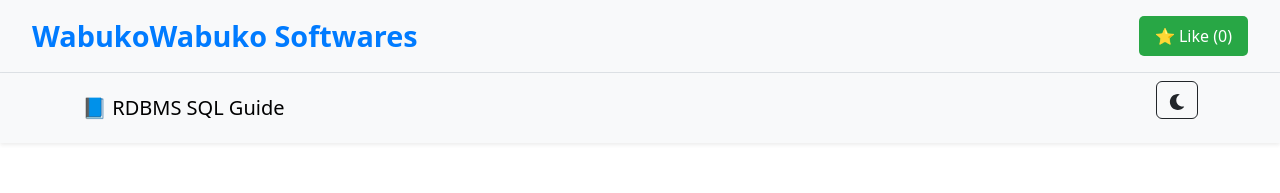
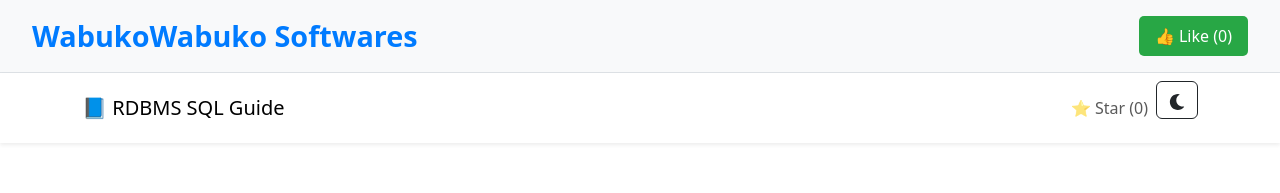
Before and after one commit to WabukoWabuko/RDBMS, a React (Create React App) app in the folder frontend/: page / in a window 1280 px wide. Shown: the top 193 px of the page. Built offline with nearby package versions, Linux system fonts and the light colour scheme; no server answers.

Commit message:
Like Button

```diff
--- a/frontend/src/App.js
+++ b/frontend/src/App.js
@@ -12,17 +12,33 @@ import './styles/styles.css';
 const App = () => {
   const [searchTerm, setSearchTerm] = useState('');
   const [starCount, setStarCount] = useState(0);
+  const [likes, setLikes] = useState(() => {
+    return parseInt(localStorage.getItem('likes') || '0', 10);
+  });
+  const [hasLiked, setHasLiked] = useState(() => {
+    return localStorage.getItem('hasLiked') === 'true';
+  });
   const { theme } = useContext(ThemeContext);
 
-  // Fetch GitHub stars
   useEffect(() => {
-    fetch('https://api.github.com/repos/WabukoWabuko/rdbms-queries-viewer')
+    fetch('https://api.github.com/repos/WabukoWabuko/RDBMS')
       .then((res) => res.json())
       .then((data) => setStarCount(data.stargazers_count || 0))
       .catch((err) => console.error('Failed to fetch stars:', err));
   }, []);
 
-  // Filter queries
+  useEffect(() => {
+    localStorage.setItem('likes', likes.toString());
+  }, [likes]);
+
+  const handleLike = () => {
+    if (!hasLiked) {
+      setLikes((prev) => prev + 1);
+      setHasLiked(true);
+      localStorage.setItem('hasLiked', 'true');
+    }
+  };
+
   const filteredQueries = rdbmsData.filter((item) => {
     if (!item.title || !item.description || !item.example || !item.tags) return false;
     const text = `${item.title} ${item.description} ${item.example} ${item.tags.join(' ')}`.toLowerCase();
@@ -30,36 +46,47 @@ const App = () => {
   });
 
   return (
-    <div className={`app ${theme}`}>
-      {/* WabukoWabuko Softwares Identifier and Like Button */}
+    <div className={`app ${theme}`} data-theme={theme}>
       <header className="app-header">
         <div className="identifier">
           <h1>WabukoWabuko Softwares</h1>
         </div>
-        <a
-          href="https://github.com/WabukoWabuko/RDBMS"
-          target="_blank"
-          rel="noopener noreferrer"
+        <button
+          onClick={handleLike}
           className="like-button"
+          disabled={hasLiked}
+          title={hasLiked ? 'You already liked!' : 'Like this app'}
         >
-          ⭐ Like ({starCount})
-        </a>
+          👍 Like ({likes})
+        </button>
       </header>
 
-      <Navbar bg={theme === 'light' ? 'light' : 'dark'} variant={theme} expand="lg" className="mb-4 shadow-sm">
+      <Navbar
+        bg="transparent"
+        variant={theme}
+        expand="lg"
+        className="mb-4 shadow-sm"
+      >
         <Container>
           <Navbar.Brand href="#">📘 RDBMS SQL Guide</Navbar.Brand>
           <Nav className="ms-auto">
+            <Nav.Link
+              href="https://github.com/WabukoWabuko/RDBMS"
+              target="_blank"
+              className="d-flex align-items-center"
+            >
+              ⭐ Star ({starCount})
+            </Nav.Link>
             <ThemeToggle />
           </Nav>
         </Container>
       </Navbar>
 
-      <Container className="py-5">
+      <Container className="py-5 main-content">
         <SearchBar onSearch={setSearchTerm} />
 
         {filteredQueries.length === 0 && (
-          <Alert variant="warning" className="text-center">
+          <Alert variant={theme === 'light' ? 'warning' : 'dark'} className="text-center">
             No SQL commands found for "{searchTerm}". Try a different search term.
           </Alert>
         )}
@@ -84,7 +111,7 @@ const App = () => {
           <p>
             Star this project on{' '}
             <a
-              href="https://github.com/WabukoWabuko/rdbms-queries-viewer"
+              href="https://github.com/WabukoWabuko/RDBMS"
               target="_blank"
               rel="noopener noreferrer"
             >
--- a/frontend/src/context/ThemeContext.js
+++ b/frontend/src/context/ThemeContext.js
@@ -1,17 +1,20 @@
+// src/context/ThemeContext.js (example)
 import React, { createContext, useState, useEffect } from 'react';
 
 export const ThemeContext = createContext();
 
 export const ThemeProvider = ({ children }) => {
-  const [theme, setTheme] = useState(localStorage.getItem('theme') || 'light');
+  const [theme, setTheme] = useState('light');
 
   useEffect(() => {
-    document.body.className = theme;
-    localStorage.setItem('theme', theme);
-  }, [theme]);
+    const savedTheme = localStorage.getItem('theme') || 'light';
+    setTheme(savedTheme);
+  }, []);
 
   const toggleTheme = () => {
-    setTheme(theme === 'light' ? 'dark' : 'light');
+    const newTheme = theme === 'light' ? 'dark' : 'light';
+    setTheme(newTheme);
+    localStorage.setItem('theme', newTheme);
   };
 
   return (
--- a/frontend/src/styles/styles.css
+++ b/frontend/src/styles/styles.css
@@ -1,48 +1,118 @@
+/* Reset and base styles */
+body {
+  margin: 0;
+  padding: 0;
+  min-height: 100vh;
+}
+
+/* Light theme (default) */
+.app {
+  background-color: #ffffff;
+  color: #212529;
+  min-height: 100vh;
+  transition: background-color 0.3s, color 0.3s;
+}
+
 .app-header {
   display: flex;
   justify-content: space-between;
   align-items: center;
   padding: 1rem 2rem;
-  background-color: #f8f9fa; /* Light bg, adjust for theme */
+  background-color: #f8f9fa;
   border-bottom: 1px solid #dee2e6;
-}
-
-.app.dark .app-header {
-  background-color: #343a40; /* Dark bg for dark theme */
-  border-bottom: 1px solid #495057;
 }
 
 .identifier h1 {
   font-size: 1.8rem;
   font-weight: bold;
-  color: #007bff; /* Blue for branding, adjust as needed */
+  color: #007bff;
   margin: 0;
 }
 
-.app.dark .identifier h1 {
-  color: #4dabf7; /* Lighter blue for dark theme */
-}
-
 .like-button {
-  display: inline-flex;
-  align-items: center;
   padding: 0.5rem 1rem;
-  background-color: #28a745; /* Green for positivity */
+  background-color: #28a745;
   color: white;
-  text-decoration: none;
+  border: none;
   border-radius: 5px;
   font-weight: 500;
+  cursor: pointer;
   transition: background-color 0.2s;
 }
 
-.like-button:hover {
-  background-color: #218838; /* Darker green on hover */
+.like-button:hover:not(:disabled) {
+  background-color: #218838;
 }
 
-.app.dark .like-button {
-  background-color: #2ecc71; /* Lighter green for dark theme */
+.like-button:disabled {
+  background-color: #6c757d;
+  cursor: not-allowed;
 }
 
-.app.dark .like-button:hover {
+.main-content {
+  background-color: transparent;
+}
+
+footer a {
+  color: #007bff;
+  text-decoration: none;
+}
+
+footer a:hover {
+  text-decoration: underline;
+}
+
+/* Dark theme */
+.app[data-theme="dark"] {
+  background-color: #212529;
+  color: #f8f9fa;
+}
+
+.app[data-theme="dark"] .app-header {
+  background-color: #343a40;
+  border-bottom: 1px solid #495057;
+}
+
+.app[data-theme="dark"] .identifier h1 {
+  color: #4dabf7;
+}
+
+.app[data-theme="dark"] .like-button {
+  background-color: #2ecc71;
+}
+
+.app[data-theme="dark"] .like-button:hover:not(:disabled) {
   background-color: #27ae60;
 }
+
+.app[data-theme="dark"] .like-button:disabled {
+  background-color: #495057;
+}
+
+.app[data-theme="dark"] .main-content {
+  background-color: transparent;
+}
+
+.app[data-theme="dark"] footer a {
+  color: #4dabf7;
+}
+
+.app[data-theme="dark"] footer a:hover {
+  color: #66b0ff;
+}
+
+/* Ensure Bootstrap components adapt */
+[data-theme="dark"] .navbar-dark .navbar-brand,
+[data-theme="dark"] .navbar-dark .nav-link {
+  color: #f8f9fa;
+}
+
+[data-theme="dark"] .navbar-dark .nav-link:hover {
+  color: #66b0ff;
+}
+
+[data-theme="dark"] .alert-dark {
+  background-color: #343a40;
+  color: #f8f9fa;
+  border-color: #495057;
+}
```
